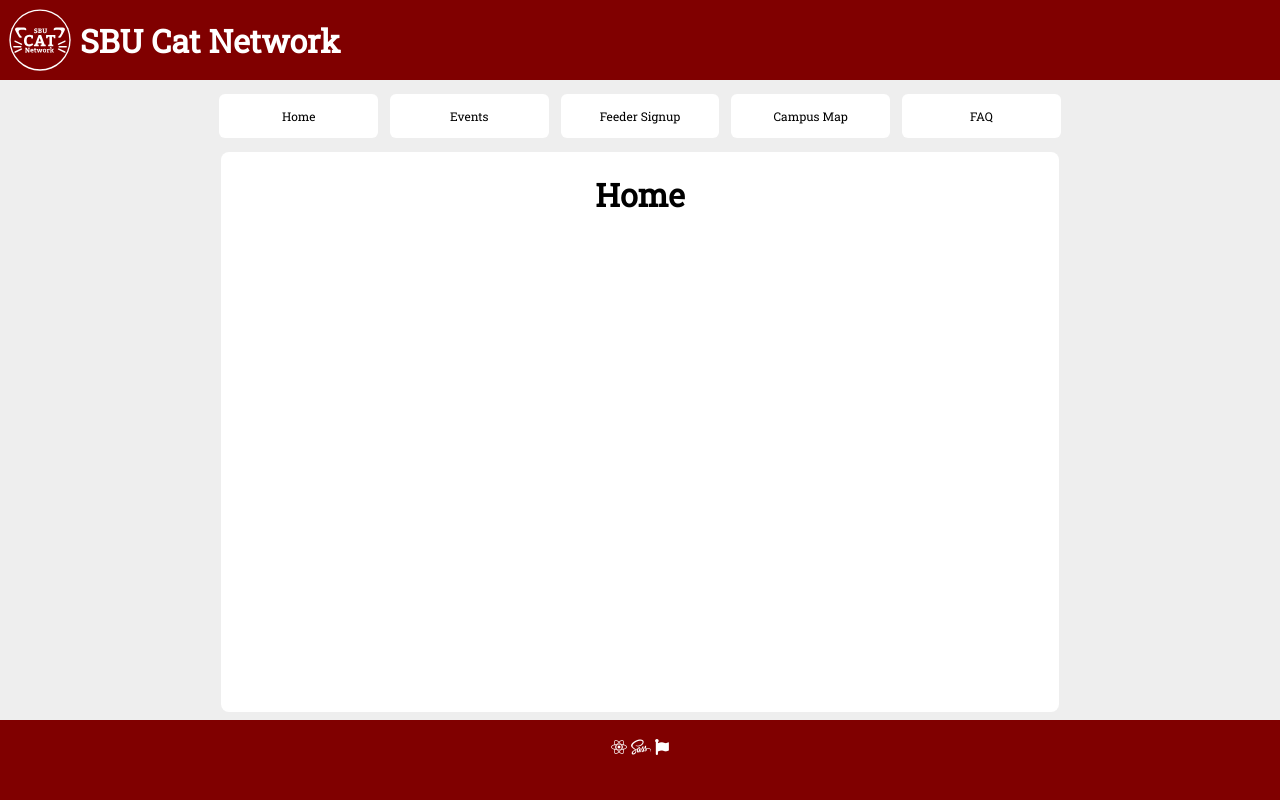
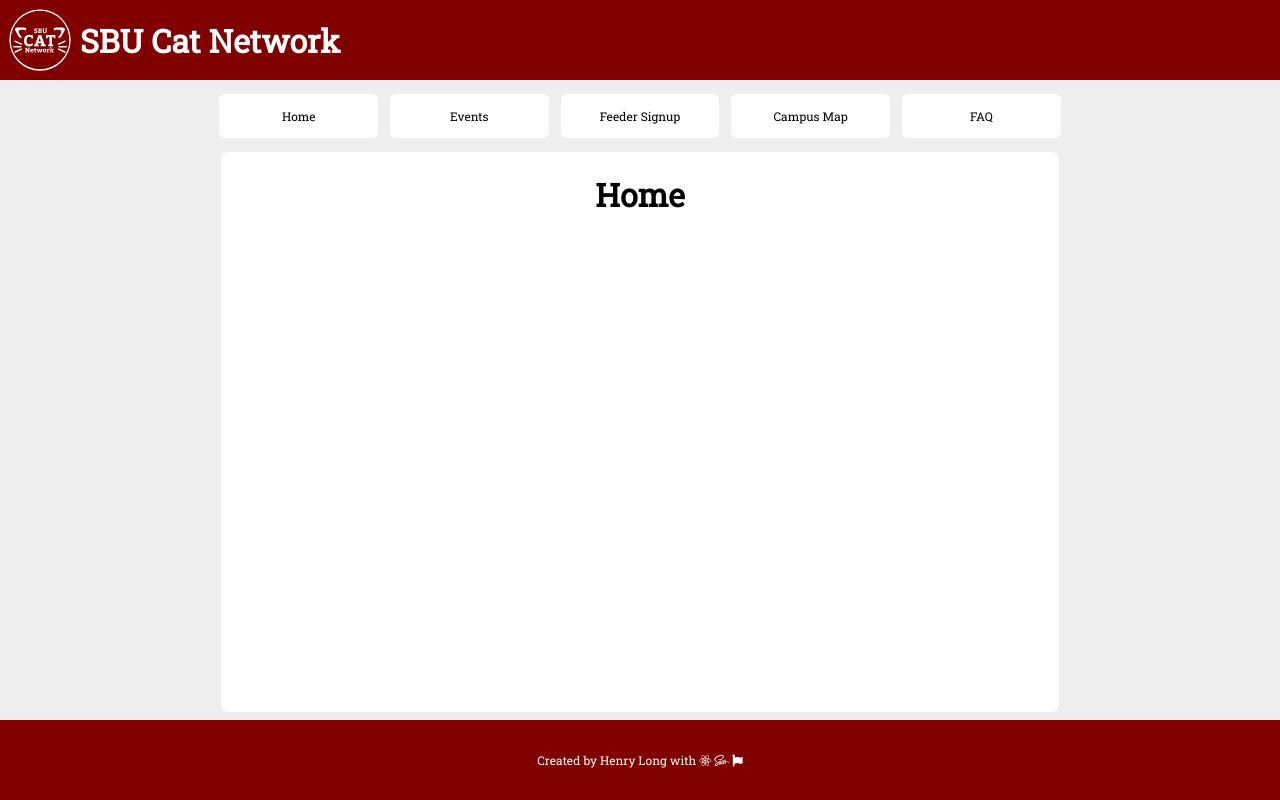
Before and after one commit to henryclong/sbucat-react, a React (Create React App) app: page / in a window 1280 px wide. Built offline with nearby package versions, Linux system fonts and the light colour scheme; the HTML template or start-up script is replaced by a standard one.

Commit message:
centers footer content

```diff
--- a/src/App.js
+++ b/src/App.js
@@ -44,7 +44,7 @@ class App extends Component {
         />
 
         <div className='Footer'>
-          <p><i className='fab fa-react'/> <i class="fab fa-sass"/> <i class="fab fa-font-awesome-flag"></i></p>
+          <p>Created by Henry Long with <i className='fab fa-react'/> <i class="fab fa-sass"/> <i class="fab fa-font-awesome-flag"></i></p>
         </div>
 
       </div>
--- a/src/App.scss
+++ b/src/App.scss
@@ -182,6 +182,12 @@ p {
 }
 
 .Footer {
+  align-items: center;
   background-color: $primary;
+  display: flex;
   grid-area: footer;
+  justify-content: center;
+  p {
+    font-size: 0.75em;
+  }
 }
```
